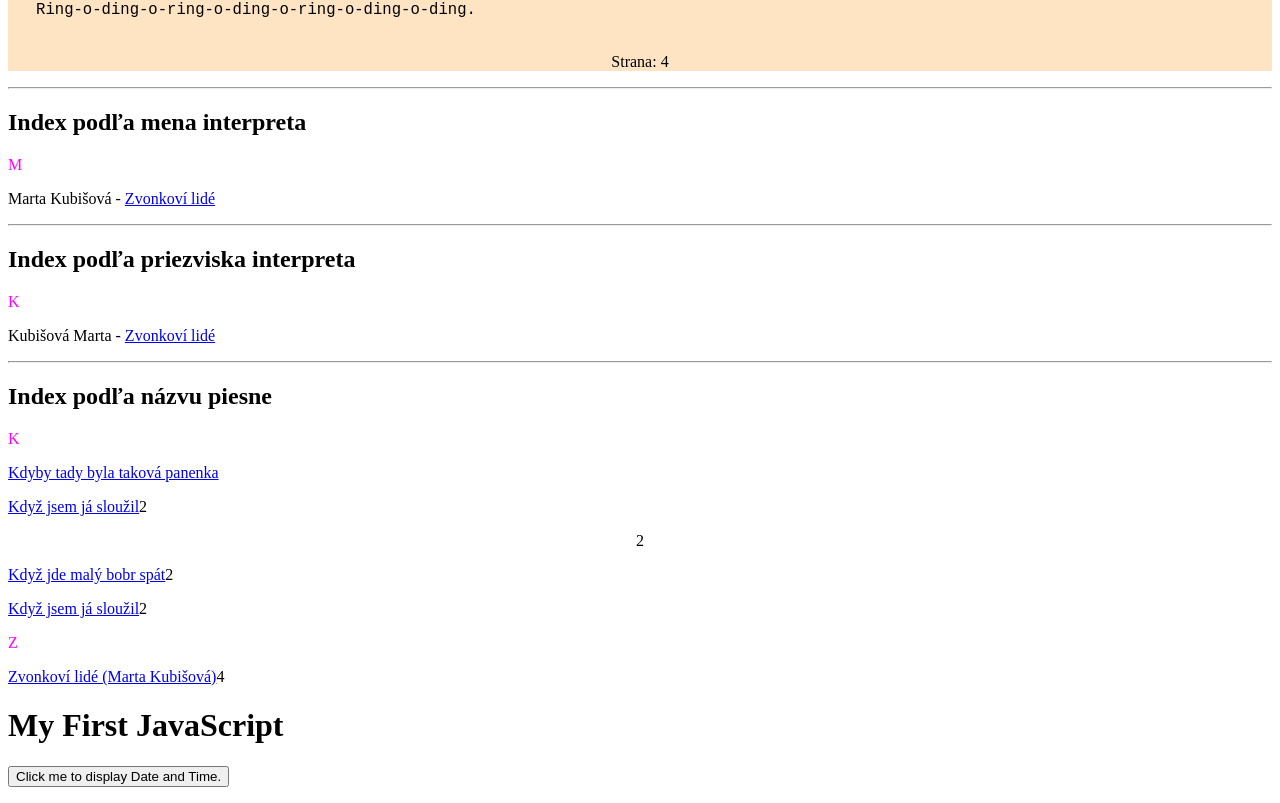
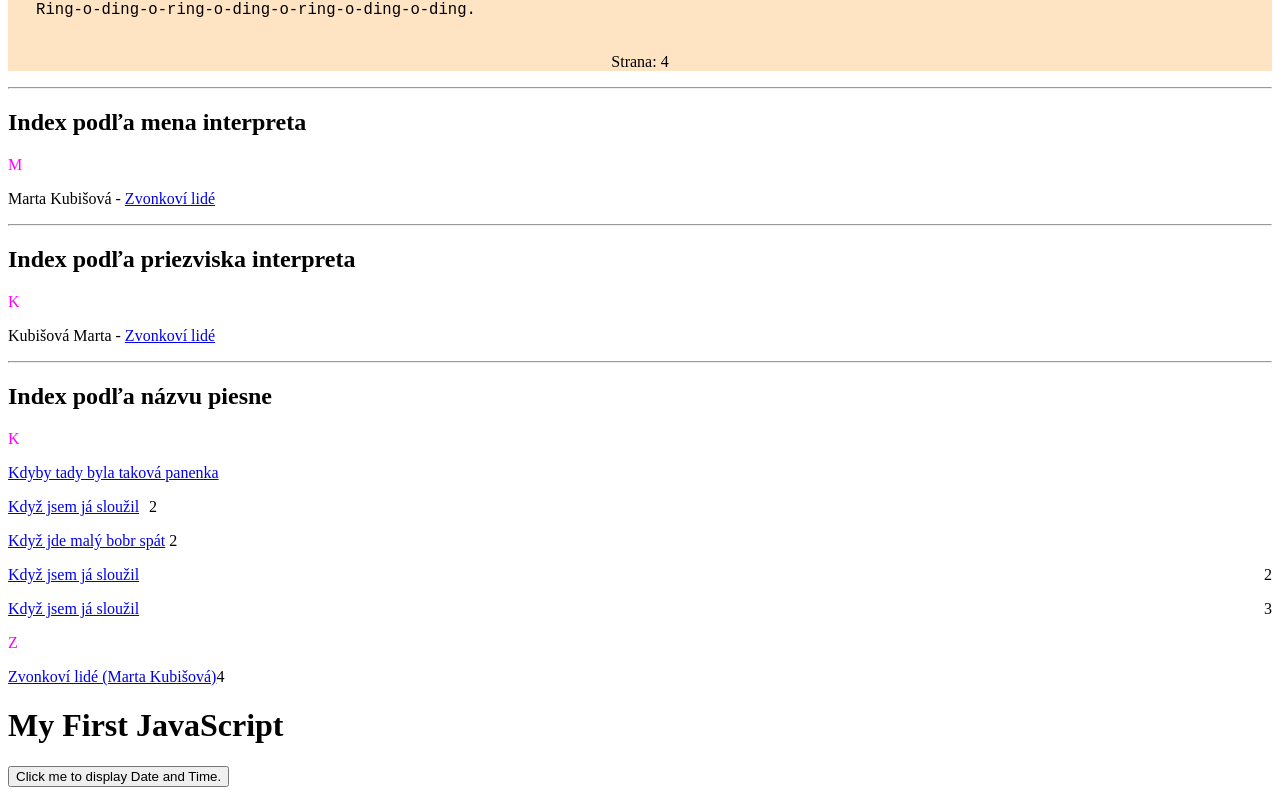
Before and after one commit to solarpete/sPevniK, a plain HTML site: page sPevniK.html in a window 1280 px wide. Shown: the part 3886-4689 px from the top of the page. Drawn offline with Linux system fonts and the light colour scheme.

Commit message:
Pridane 2 priklady od Maha ako spravit obsah
- tak aby mal cislo strany vedla polozky
- bez pouzitia tabulky

```diff
--- a/sPevniK.html
+++ b/sPevniK.html
@@ -32,6 +32,10 @@
       .pismena_indexu{color:magenta;}
       pre{
         margin: auto;
+      }
+
+      .spacer{
+        margin-left: 10px;
       }
     </style>
   </head>
@@ -269,9 +273,10 @@
     <h2 id="index_p_nazvu">Index podľa názvu piesne</h2>
     <p class="pismena_indexu">K</p>
     <p><a href="#kdyby_tady_byla">Kdyby tady byla taková panenka</a></p>
-    <p><a href="#kdyz_jsem_ja_slouzil">Když jsem já sloužil</a><span class="c_strany">2</span></p><p class="c_strany">2</p>
-    <p><a href="#kdyz_jde_maly_bobr">Když jde malý bobr spát</a><span class="c_strany">2</span></p>
-    <a href="#kdyz_jsem_ja_slouzil">Když jsem já sloužil</a><span class="c_strany">2</span>
+    <p><a href="#kdyz_jsem_ja_slouzil">Když jsem já sloužil</a><span class="c_strany spacer">2</span></p>
+    <p><a href="#kdyz_jde_maly_bobr">Když jde malý bobr spát</a>&nbsp;<span class="c_strany">2</span></p>
+    <p style="width:100%;"><a href="#kdyz_jsem_ja_slouzil" >Když jsem já sloužil</a><span class="c_strany" style="float:right;">2</span></p>
+    <div style="width:90%;display:inline-block;"><a href="#kdyz_jsem_ja_slouzil"  >Když jsem já sloužil</a></div><div style="width: 10%; display:inline-block;text-align:right;">3</div>
     <p class="pismena_indexu">Z</p>
     <a href="#zvonkovi_lide">Zvonkoví lidé (Marta Kubišová)</a><span class="c_strany">4</span>
   </section>
```
